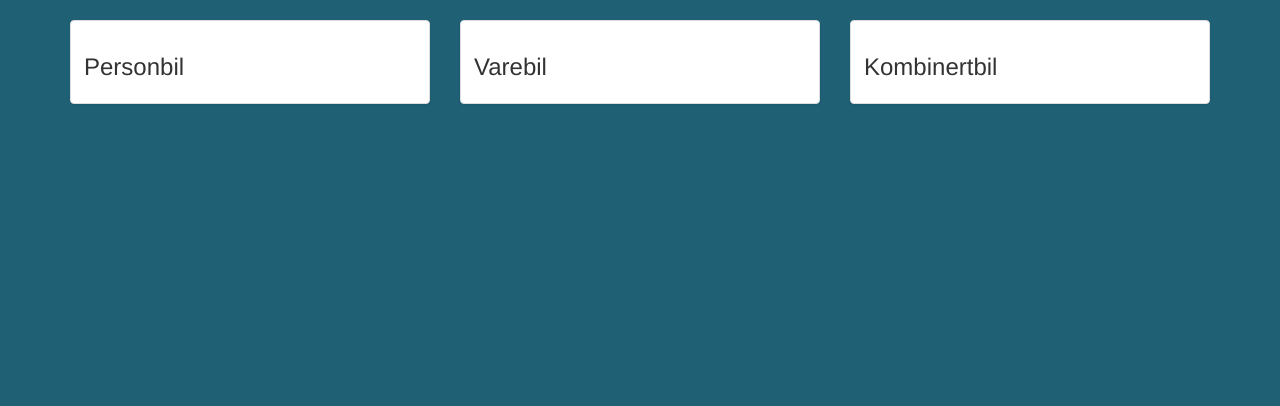
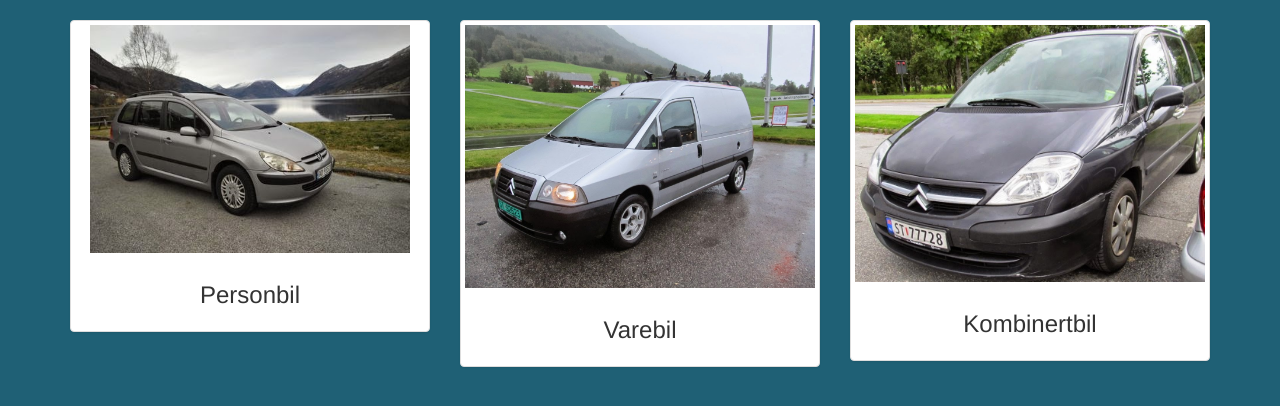
Before and after one commit to MartinEngen/rusta_vrak, a Django app: page / in a window 1280 px wide. Shown: the part 122-528 px from the top of the page. Run offline with Django 3.2, Linux system fonts and the light colour scheme; style sheets or scripts are compiled from the project's sources; some libraries are stand-ins or nearby versions.

Commit message:
commit minor canges

```diff
--- a/frontpage/static/frontPage/css/frontStyle.css
+++ b/frontpage/static/frontPage/css/frontStyle.css
@@ -1,5 +1,10 @@
-.car_frame {
-  font-size: large;
-  height: 100px; }
+.thumbnail {
+  margin: 5 5px; }
+
+.caption h3 {
+  text-align: center; }
+.caption .car_img {
+  width: 320px;
+  height: 228px; }
 
 /*# sourceMappingURL=frontStyle.css.map */
--- a/frontpage/static/frontPage/css/frontStyle.sass
+++ b/frontpage/static/frontPage/css/frontStyle.sass
@@ -1,5 +1,13 @@
+.thumbnail
+  margin: 5 5px
 
 
-.car_frame
-  font-size: large
-  height: 100px
+
+.caption
+  h3
+    text-align: center
+
+
+  .car_img
+    width: 320px
+    height: 228px
--- a/frontpage/templates/frontpage/index.html
+++ b/frontpage/templates/frontpage/index.html
@@ -13,6 +13,7 @@
       <div class="col-md-4 col-md-offset-0 col-sm-offset-2 col-sm-7 col-xs-12 car_frame">
           <a href="{% url 'cars:personal_car' %}">
           <div class="thumbnail">
+            <img src="static/frontpage/pic/personbil.JPG" class="car_img" alt="..." style="height: 228px; width: 320px;"/>
             <div class="caption post-content">
                 <h3>Personbil</h3>
             </div>
@@ -22,6 +23,7 @@
       <div class="col-md-4 col-md-offset-0 col-sm-offset-2 col-sm-7 col-xs-12 car_frame">
 
           <div class="thumbnail">
+            <img src="static/frontpage/pic/Citroen_Jumpy_varebil.JPG" class="car_img"/>
             <div class="caption post-content">
                 <h3>Varebil</h3>
             </div>
@@ -30,6 +32,7 @@
       <div class="col-md-4 col-md-offset-0 col-sm-offset-2 col-sm-7 col-xs-12 car_frame">
 
               <div class="thumbnail">
+                <img src="static/frontpage/pic/IMG_5578.JPG" class="car_img" alt="..." />
                 <div class="caption post-content">
                     <h3>Kombinertbil</h3>
                 </div>
```
Also changed, not shown: 1 other file.
